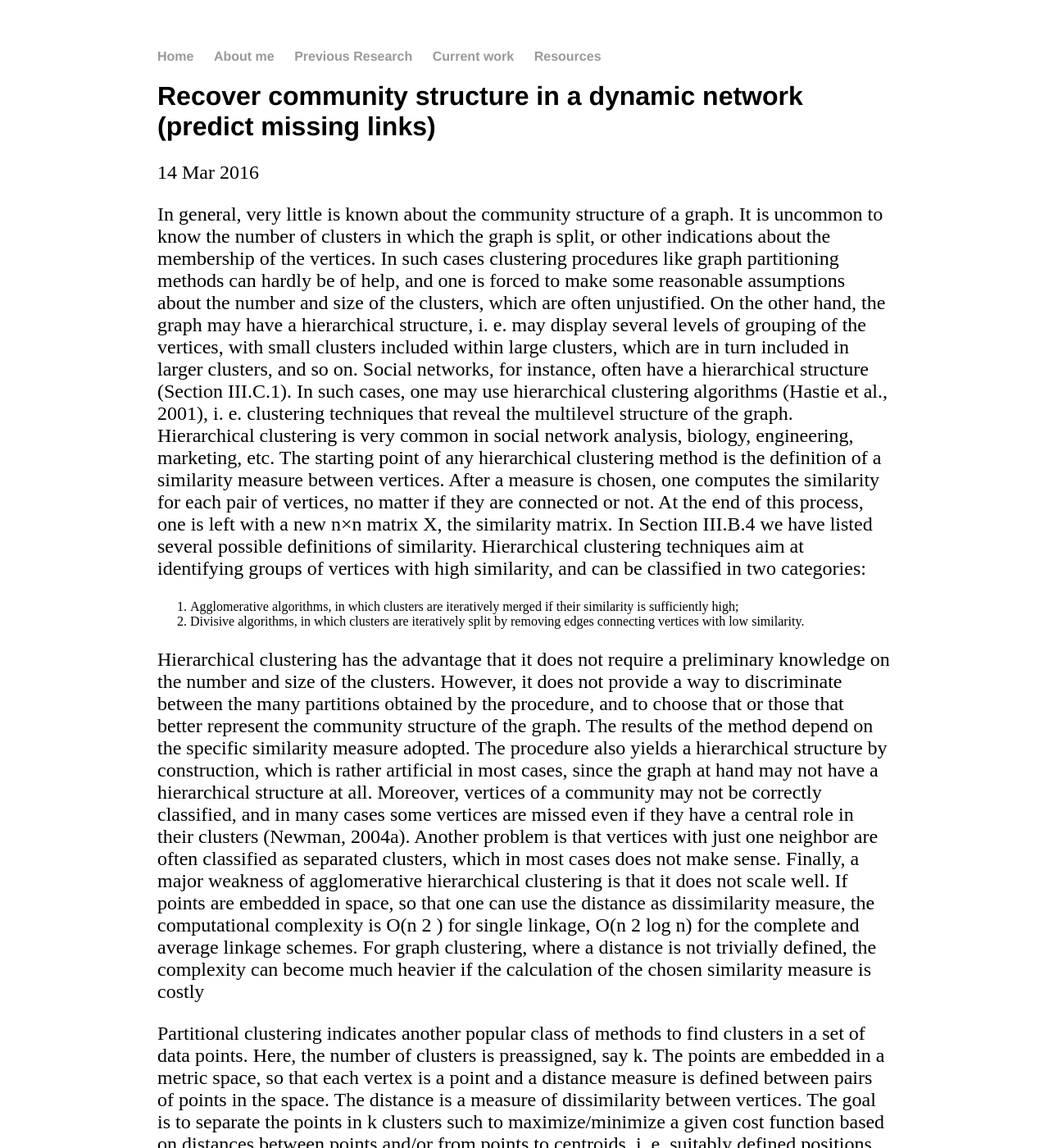
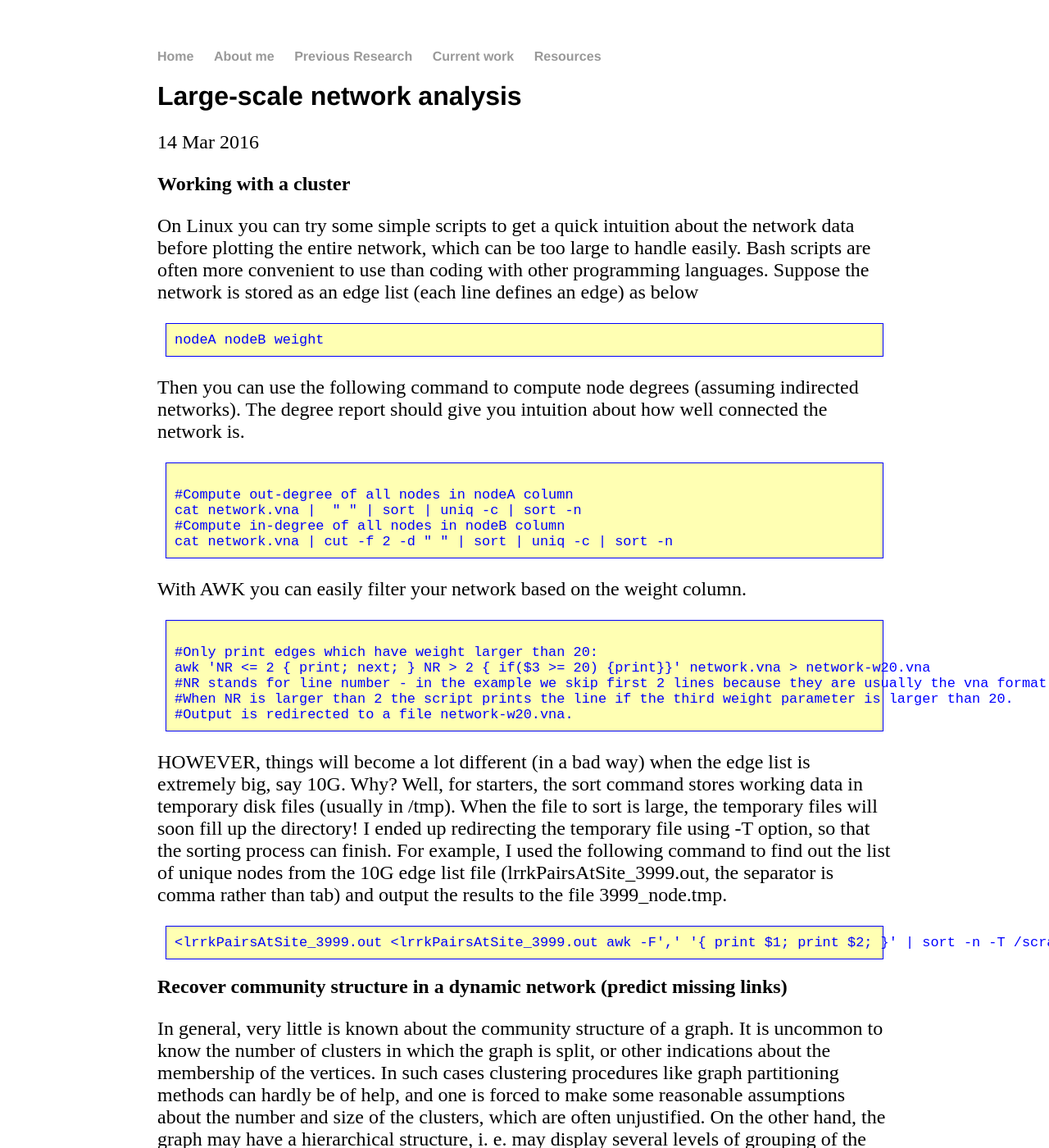
Before and after one commit to lybird300/lybird300.github.io, a Jekyll site: the page built from _posts/2016-03-14-community-structure-network.md, in a window 1280 px wide and 1400 px high. Shown: the whole window at 82% size. Built offline with Jekyll 4.4.1, drawn with Linux system fonts in a browser that asks for light colours.

Commit message:
Update 2016-03-14-community-structure-network.md

```diff
--- a/_posts/2016-03-14-community-structure-network.md
+++ b/_posts/2016-03-14-community-structure-network.md
@@ -1,8 +1,31 @@
 ---
 layout: post
-title: "Recover community structure in a dynamic network (predict missing links)"
+title: "Large-scale network analysis"
 date: 2016-03-14
 ---
+<h2>Working with a cluster</h2>
+On Linux you can try some simple scripts to get a quick intuition about the network data before plotting the entire network, which can be too large to handle easily. Bash scripts are often more convenient to use than coding with other programming languages.
+Suppose the network is stored as an edge list (each line defines an edge) as below
+<pre>nodeA nodeB weight</pre>
+Then you can use the following command to compute node degrees (assuming indirected networks). The degree report should give you intuition about how well connected the network is.
+<pre><code>
+#Compute out-degree of all nodes in nodeA column
+cat network.vna |  " " | sort | uniq -c | sort -n
+#Compute in-degree of all nodes in nodeB column
+cat network.vna | cut -f 2 -d " " | sort | uniq -c | sort -n
+</code></pre>
+With AWK you can easily filter your network based on the weight column.
+<pre><code>
+#Only print edges which have weight larger than 20:
+awk 'NR <= 2 { print; next; } NR > 2 { if($3 >= 20) {print}}' network.vna > network-w20.vna
+#NR stands for line number - in the example we skip first 2 lines because they are usually the vna format headers (*Tie data\nfrom to weight).
+#When NR is larger than 2 the script prints the line if the third weight parameter is larger than 20.
+#Output is redirected to a file network-w20.vna.
+</code></pre>
+HOWEVER, things will become a lot different (in a bad way) when the edge list is extremely big, say 10G. Why? Well, for starters, the sort command stores working data in temporary disk files (usually in /tmp). When the file to sort is large, the temporary files will soon fill up the directory! I ended up redirecting the temporary file using -T option, so that the sorting process can finish. For example, I used the following command to find out the list of unique nodes from the 10G edge list file (lrrkPairsAtSite_3999.out, the separator is comma rather than tab) and output the results to the file 3999_node.tmp.
+<pre><code><lrrkPairsAtSite_3999.out <lrrkPairsAtSite_3999.out awk -F',' '{ print $1; print $2; }' | sort -n -T /scratch/linly --buffer-size=500M | uniq > 3999_node.tmp</code></pre>
+
+<h2>Recover community structure in a dynamic network (predict missing links)</h2>
 In general, very little is known about the community
 structure of a graph. It is uncommon to know the number
 of clusters in which the graph is split, or other indications
```
